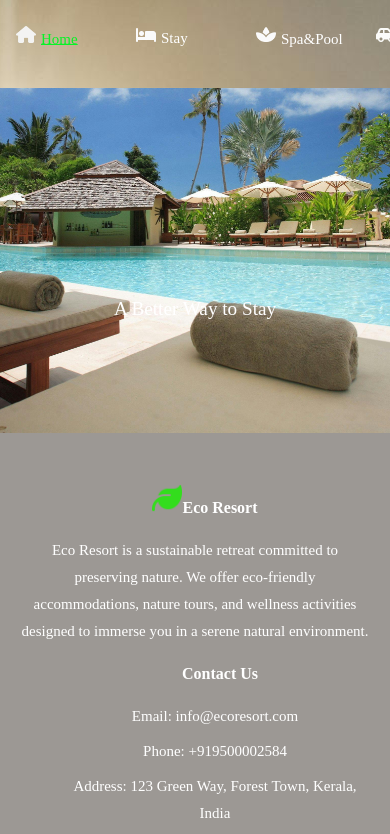
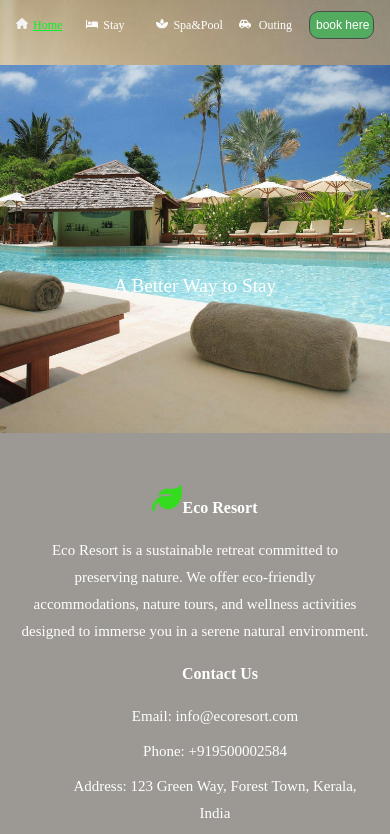
Before and after one commit to Kavitha0691/assignment-1, a plain HTML site: page index.html in a window 390 px wide. Shown: the part 73-907 px from the top of the page. Drawn offline with Linux system fonts and the light colour scheme.

Commit message:
added changes

```diff
--- a/headerfooter.css
+++ b/headerfooter.css
@@ -2,7 +2,7 @@
     text-decoration: none;
     color: white;
     font-size: 1.4em;
-    min-width: 120px;
+    text-wrap: nowrap;
 }
 
 header {
@@ -44,6 +44,7 @@ nav {
     display: flex;
     flex: 4;
     align-items: center;
+    gap: 0 1rem;
 }
 
 nav a {
@@ -65,7 +66,6 @@ nav a.active {
 }
 
 .header .button {
-    width: 8vw;
     padding: .5em;
     border-radius: 10px;
     background-color: rgb(83, 171, 96);
@@ -193,15 +193,15 @@ nav a.active {
         font-size: 2rem;
     }
 
-    .header {
-        width: 100%;
-    }
-
     .header nav a {
         font-size: 1.5rem;
         margin-bottom: 10px;
         margin-top: 10px;
         width: 100%;
+    }
+
+    .header .button {
+        width: 80px;
     }
 
     .footer-container {
@@ -224,17 +224,21 @@ nav a.active {
     }
 
     .header nav a, .header nav .button {
-       font-size: 15px;
+       display: inline-block;
+       font-size: 12px;
        max-width: 100%;
-       padding-right: 0%;
+    }
+
+    .header .button {
+        width: 65px;
+    }
+
+    nav {
+        flex-wrap: wrap;
     }
 
     nav img {
-        width: 20px;
-    }
-
-    .header {
-        max-width: 100%;
+        width: 12px;
     }
 
     .footer-container {
```
